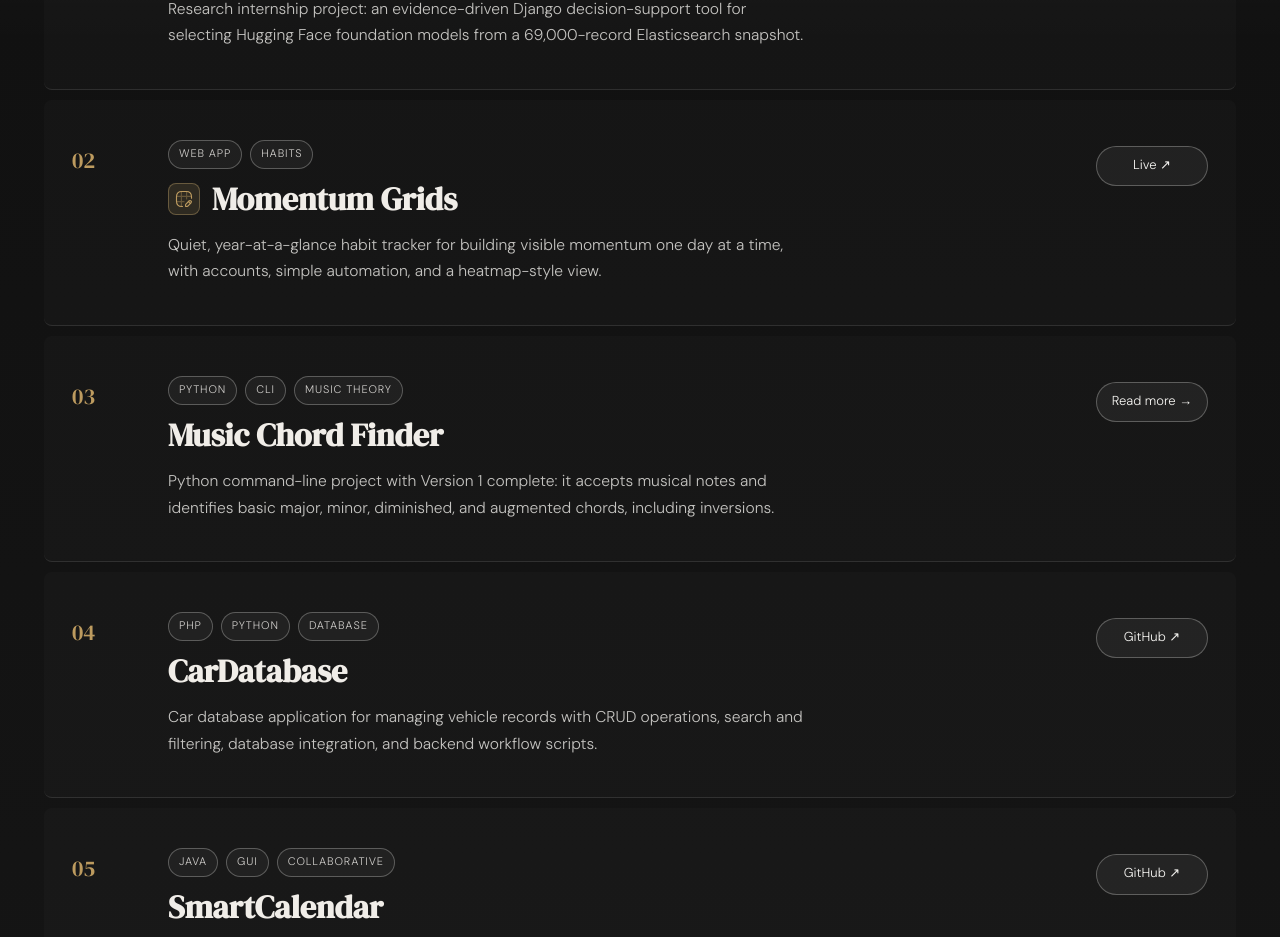
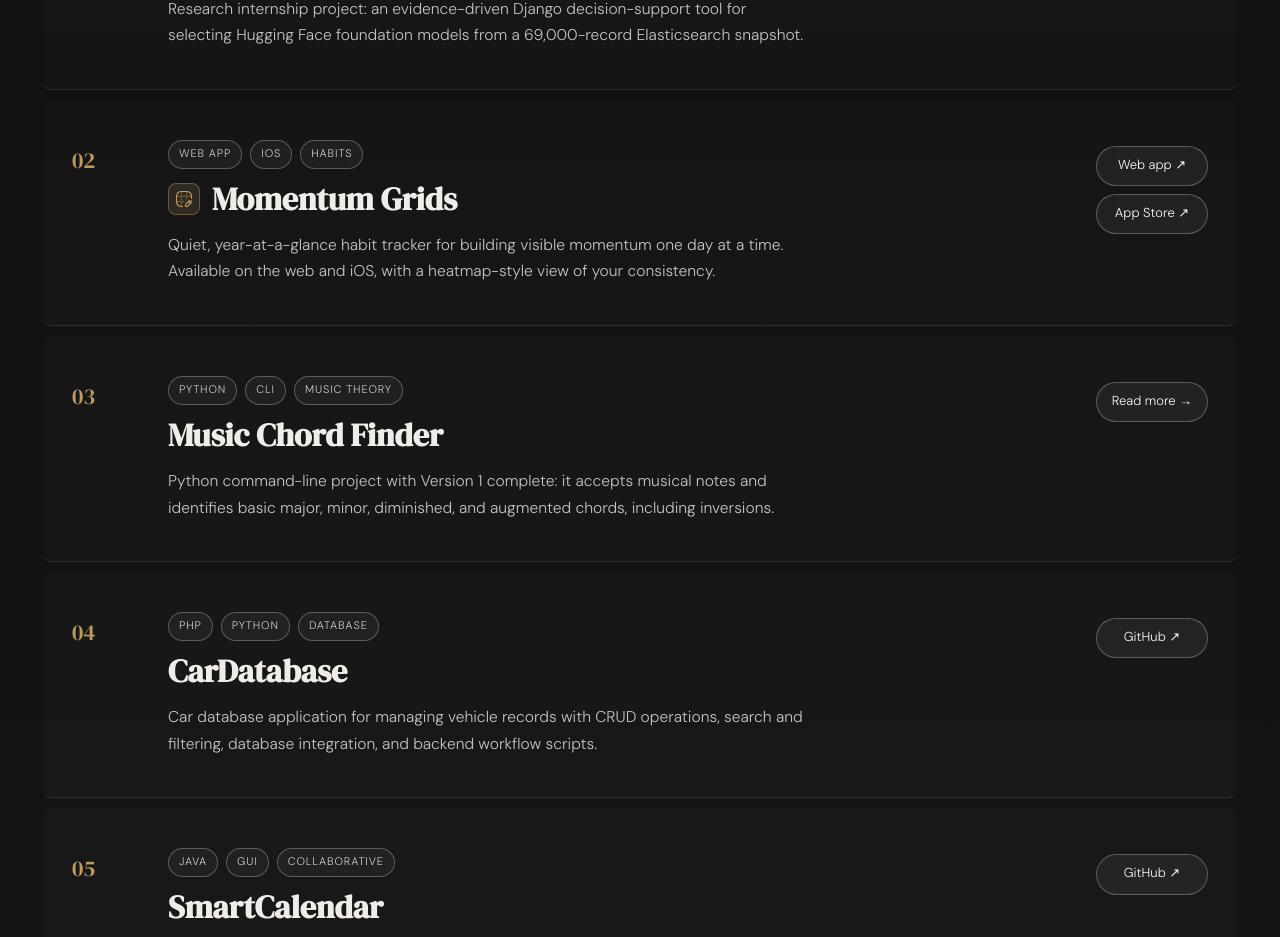
Before and after one commit to gokdenizinan/journal_portfolio_website, a Next.js app: page / in a window 1280 px wide. Shown: the part 2030-2967 px from the top of the page. Built offline with nearby package versions, Linux system fonts and the light colour scheme.

Commit message:
Add Momentum Grids iOS release

```diff
--- a/app/cv/page.tsx
+++ b/app/cv/page.tsx
@@ -141,12 +141,13 @@
               },
               {
                 role: 'Momentum Grids',
-                company: 'Web Application — Habit Tracking, Accounts',
-                period: '2026 — Beta',
+                company: 'Web & iOS Application — Habit Tracking',
+                period: '2026 — Ongoing',
                 items: [
                   'Built a quiet, year-at-a-glance habit tracking web app with user accounts and a heatmap-style interface for reviewing consistency over time.',
                   'Focused the product around simple automation and a quiet, reliable user experience.',
                   'Deployed the beta version publicly on Vercel for testing and iteration.',
+                  'Released the Momentum Grids iOS app on the App Store, making the product available on both web and iOS.',
                 ],
               },
               {
--- a/components/ProjectList.tsx
+++ b/components/ProjectList.tsx
@@ -33,8 +33,13 @@
             ) : null}
             {project.liveUrl ? (
               <Link href={project.liveUrl} className="project-link" target="_blank" rel="noopener">
-                Live ↗
+                {project.appStoreUrl ? 'Web app ↗' : 'Live ↗'}
               </Link>
+            ) : null}
+            {project.appStoreUrl ? (
+              <a href={project.appStoreUrl} className="project-link" target="_blank" rel="noopener noreferrer">
+                App Store ↗
+              </a>
             ) : null}
             {project.githubUrl && !project.slug ? (
               <Link href={project.githubUrl} className="project-link" target="_blank" rel="noopener">
--- a/lib/projects.ts
+++ b/lib/projects.ts
@@ -5,6 +5,7 @@
   technologies: string[];
   githubUrl?: string;
   liveUrl?: string;
+  appStoreUrl?: string;
   iconClassName?: string;
   published: string;
   featured: boolean;
@@ -25,9 +26,10 @@
   {
     title: 'Momentum Grids',
     description:
-      'Quiet, year-at-a-glance habit tracker for building visible momentum one day at a time, with accounts, simple automation, and a heatmap-style view.',
-    technologies: ['Web App', 'Habits'],
+      'Quiet, year-at-a-glance habit tracker for building visible momentum one day at a time. Available on the web and iOS, with a heatmap-style view of your consistency.',
+    technologies: ['Web App', 'iOS', 'Habits'],
     liveUrl: 'https://momentumgrids.com/',
+    appStoreUrl: 'https://apps.apple.com/app/momentumgrids/id6797536141',
     iconClassName: 'momentum-grids-icon',
     published: '2026-07-15',
     featured: true,
```
